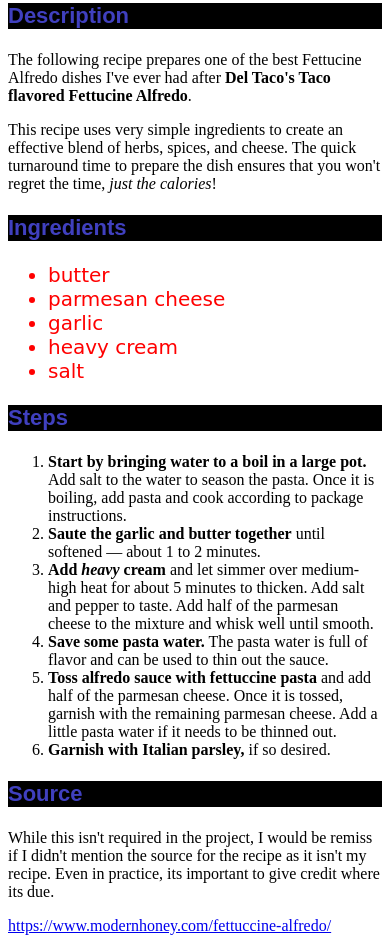
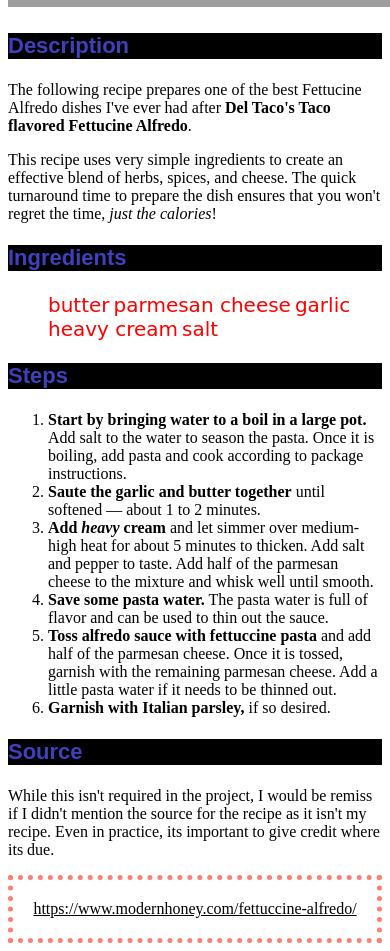
Before and after one commit to Sloop-Whoopity/odin-recipes, a plain HTML site: page recipes/fettucine.html in a window 390 px wide. Shown: the part 729-1680 px from the top of the page. Drawn offline with Linux system fonts and the light colour scheme; grey boxes are pictures that could not be loaded.

Commit message:
Add padding, margin, and borders to website
Added different padding, margins, borders to various aspects of the
website including headers, sources, a list and so on.  This
improves the visibility of different aspects of the website.

```diff
--- a/recipes/fettucine.html
+++ b/recipes/fettucine.html
@@ -18,7 +18,7 @@
             the dish ensures that you won't regret the time, <em>just the calories</em>!</p>
 
         <h3>Ingredients</h3>
-        <ul class="ingredients">
+        <ul class="ingredients fettucine">
             <li>butter</li>
             <li>parmesan cheese</li>
             <li>garlic</li>
@@ -43,6 +43,8 @@
         <p>While this isn't required in the project, I would be remiss if I didn't mention the source for the recipe as it isn't my recipe.  Even in practice, its
             important to give credit where its due.</p>
 
-        <a href="https://www.modernhoney.com/fettuccine-alfredo/" target="_blank" rel="noopener noreferer">https://www.modernhoney.com/fettuccine-alfredo/</a>
+        <div class="container">
+        <a class="source" href="https://www.modernhoney.com/fettuccine-alfredo/" target="_blank" rel="noopener noreferer">https://www.modernhoney.com/fettuccine-alfredo/</a>
+        </div>
     </body>
 </html>
--- a/style.css
+++ b/style.css
@@ -7,10 +7,15 @@ h3 {
     background-color: black;
 }
 
-.ingredients{
+.ingredients li{
     font-size: 20px;
     font-family: cursive;
     color: red;
+
+}
+
+.ingredients.fettucine li{
+    display: inline;
 }
 
 #fried_rice_steps {
@@ -19,3 +24,29 @@ h3 {
     font-family:Georgia, 'Times New Roman', Times, serif;
     font-weight: bold;
 }
+
+h1 {
+   padding: 10px;
+   background-color: beige;
+   border: 5px solid black;
+   text-align: center;
+}
+
+.source-div{
+    text-align: center;
+}
+
+.container {
+    text-align: center;
+    /**div containers are default blocks**/
+}
+
+.source {
+    padding: 20px;
+
+    color: black;
+    border: 5px dotted salmon;
+    display: inline-block;
+    text-align: center;
+
+}
```
Also changed, not shown: index.html (+1 -0 lines), recipes/cheeseburger.html (+3 -1 lines), recipes/fried_rice.html (+5 -2 lines).
